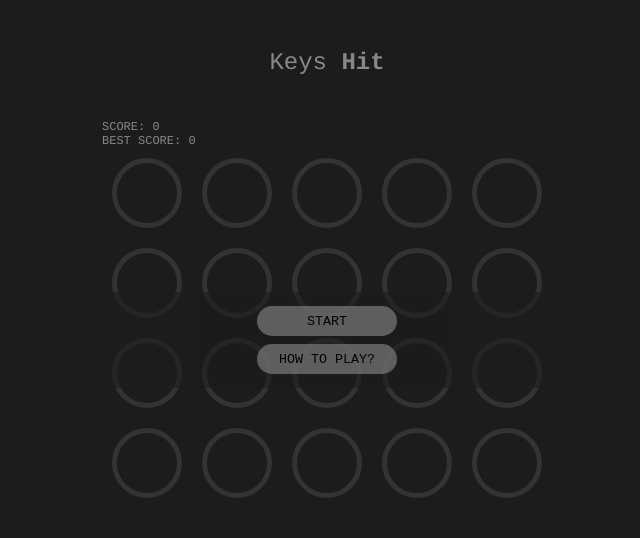
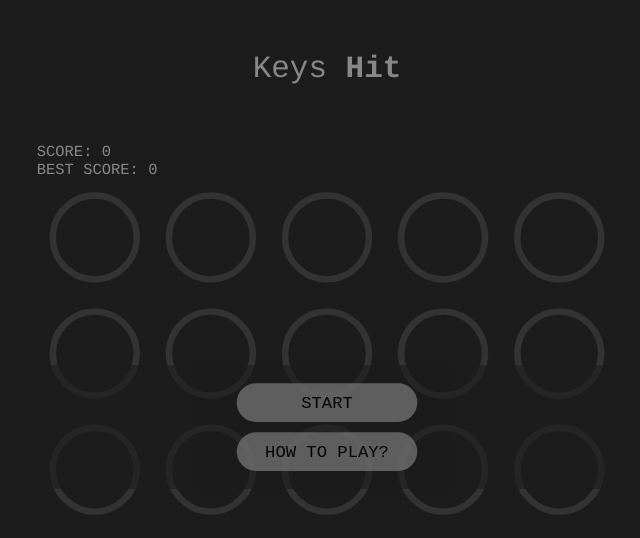
Before and after one commit to aneelkkhatri/keyshit, a plain HTML site: page index.html in a window 1280 px wide. Shown: the top 538 px of the page, without its empty margins (313-953 px from the left). Drawn offline with nearby package versions, Linux system fonts and the light colour scheme.

Commit message:
Scale main-container as per window size

```diff
--- a/index.html
+++ b/index.html
@@ -1,7 +1,7 @@
 <html>
 <head>
 	<title>KeysHit</title>
-    <meta name="viewport" content="width=device-width, initial-scale=1, shrink-to-fit=no">
+    <meta name="viewport" content="width=device-width, initial-scale=1, shrink-to-fit=no, user-scalable=0">
 
     <link rel="stylesheet" type="text/css" href="css/style.css" />
 
@@ -73,6 +73,18 @@
 
 	<script type="text/javascript" src="js/key-container-colors.js"></script>
 	<script type="text/javascript" src="js/game.js"></script>
+	<script type="text/javascript">
+		(function scale() {
+			let contentWidth = 546;
+			let contentHeight = 620;
+			let scale = Math.min(window.innerWidth / contentWidth, window.innerHeight / contentHeight) * 100;
+			scale = Math.min(scale, 140);
+			let translateX = Math.min((scale - 100) / 2, 0);
+			let translateY = (scale - 100) / 2;
+			let mainContainer = document.getElementById("main-container");
+			mainContainer.setAttribute("style", `transform: translate(${translateX}%,${translateY}%) scale(${scale}%,${scale}%)`);
+		})();
 
+	</script>
 </body>
 </html>
```
